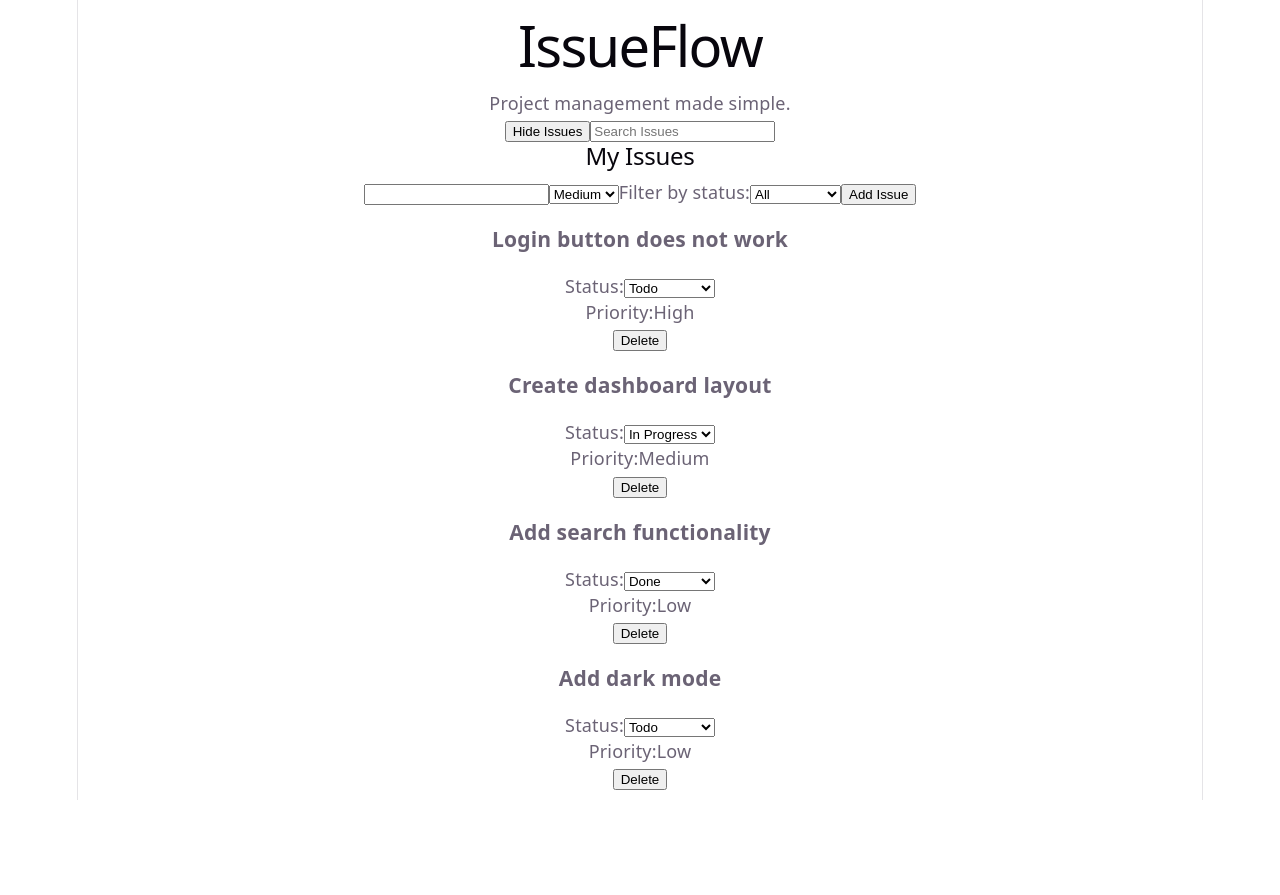
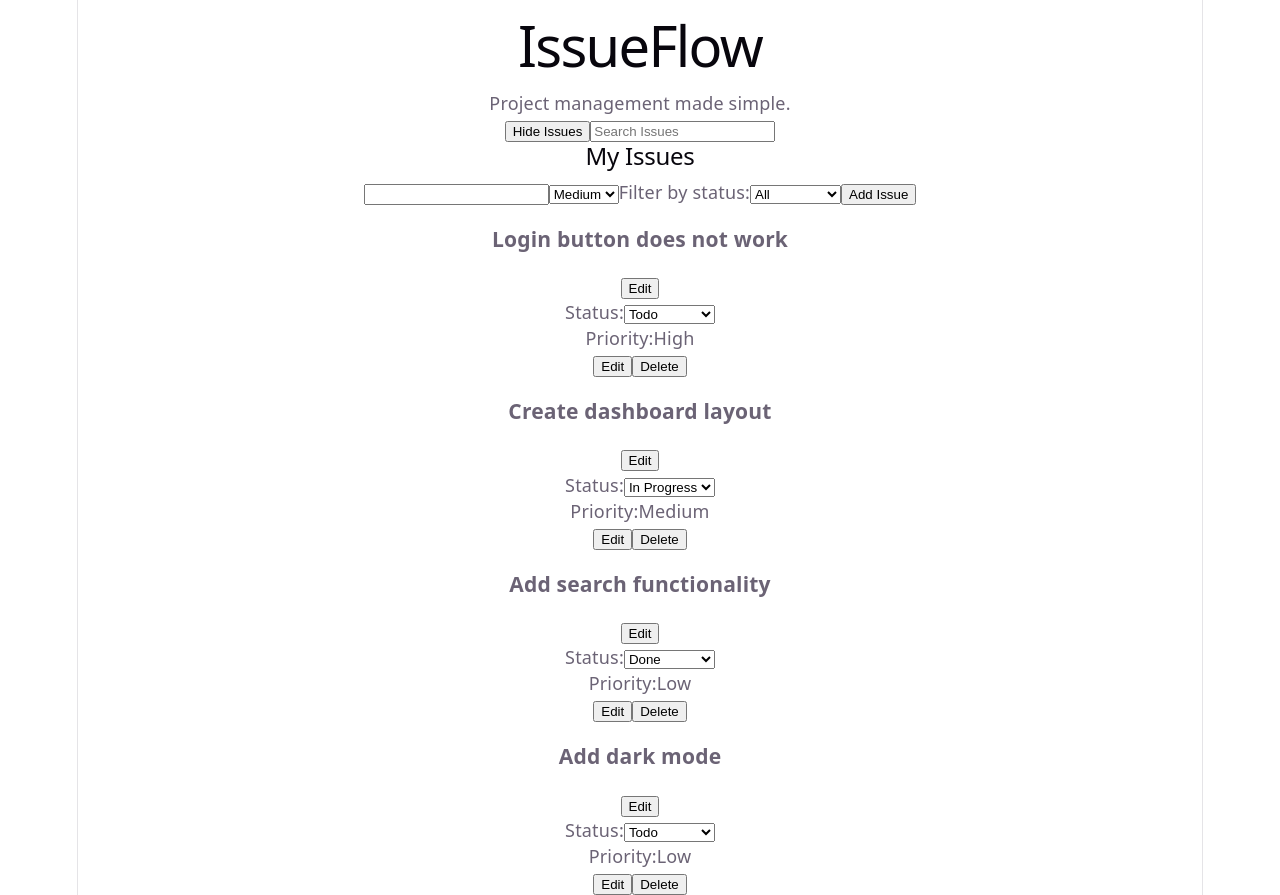
Before and after one commit to DBorhara/issue-flow, a React (Vite) app: page / in a window 1280 px wide. Before the commit the page ends 800 px from the top, so only its background shows below. Built offline with nearby package versions, Linux system fonts and the light colour scheme.

Commit message:
Add issue title editing

```diff
--- a/src/App.tsx
+++ b/src/App.tsx
@@ -80,6 +80,20 @@ function App() {
             currentIssues.filter((issue) => issue.id !== id))
     }
 
+    function updateIssueTitle(id: number, newTitle: string) {
+        setIssues((currentIssues) =>
+            currentIssues.map((issue) => {
+                if (issue.id === id) {
+                    return {
+                        ...issue,
+                        title: newTitle
+                    }
+                }
+                return issue;
+            })
+        )
+    }
+
     function handleSumbit(event: React.SubmitEvent<HTMLFormElement>) {
         event.preventDefault();
 
@@ -155,6 +169,7 @@ function App() {
                         status={issue.status}
                         priority={issue.priority}
                         onStatusChange={updateIssueStatus}
+                        onTitleChange={updateIssueTitle}
                         onDelete={deleteIssue}
                     />
                 ))}
--- a/src/components/IssueCard.tsx
+++ b/src/components/IssueCard.tsx
@@ -1,3 +1,4 @@
+import { useState } from "react";
 import type { Status, Priority } from '../types'
 type IssueCardProps = {
     id: number;
@@ -5,12 +6,52 @@ type IssueCardProps = {
     status: Status;
     priority: Priority;
     onStatusChange: (id: number, status: Status) => void;
+    onTitleChange: (id: number, title: string) => void;
     onDelete: (id: number) => void;
 }
 function IssueCard(props: IssueCardProps) {
+    const [isEditing, setIsEditing] = useState(false);
+    const [editedTitle, setEditedTitle] = useState(props.title);
+    function saveTitle() {
+        if (editedTitle.trim() === "") {
+            return
+        }
+
+        props.onTitleChange(props.id, editedTitle.trim())
+
+        setIsEditing(false)
+    }
+
+    function cancelEditing() {
+        setEditedTitle(props.title)
+        setIsEditing(false)
+    }
     return (
         <div>
-            <h3>{props.title}</h3>
+            {isEditing ? (
+                <div>
+                    <input
+                        type="text"
+                        value={editedTitle}
+                        onChange={(event) => setEditedTitle(event.target.value)} />
+
+                    <button onClick={saveTitle}>
+                        Save
+                    </button>
+                    <button onClick={cancelEditing}>
+                        Cancel
+                    </button>
+                </div>
+            )
+                : (
+                    <div>
+                        <h3>{props.title}</h3>
+
+                        <button onClick={() => setIsEditing(true)}>
+                            Edit
+                        </button>
+                    </div>
+                )}
             <label>
                 Status:
                 <select
@@ -24,7 +65,9 @@ function IssueCard(props: IssueCardProps) {
             </label>
 
             <p>Priority:{props.priority}</p>
-
+            <button onClick={() => setIsEditing(true)}>
+                Edit
+            </button>
             <button onClick={() => props.onDelete(props.id)}>
                 Delete
             </button>
```
